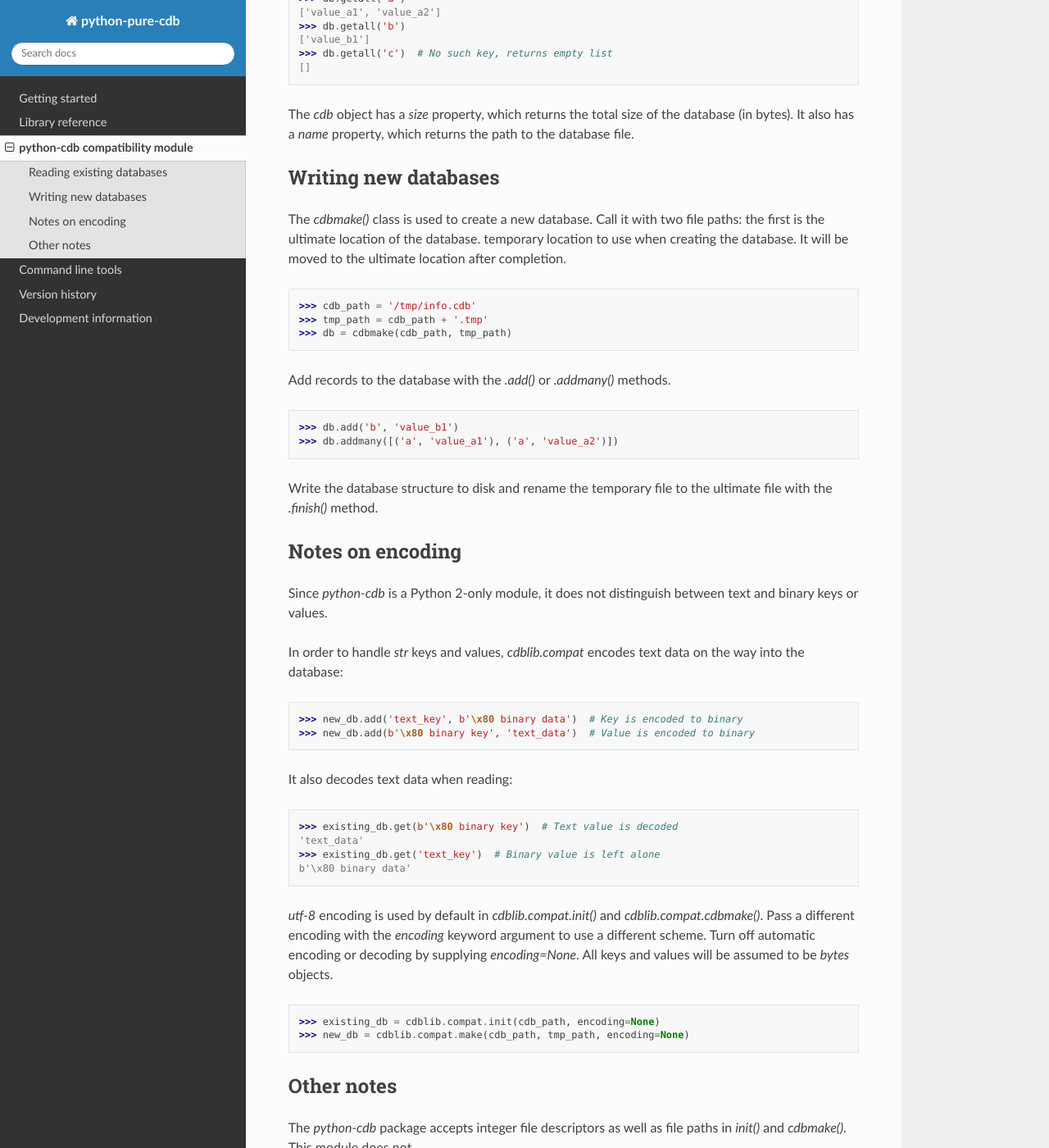
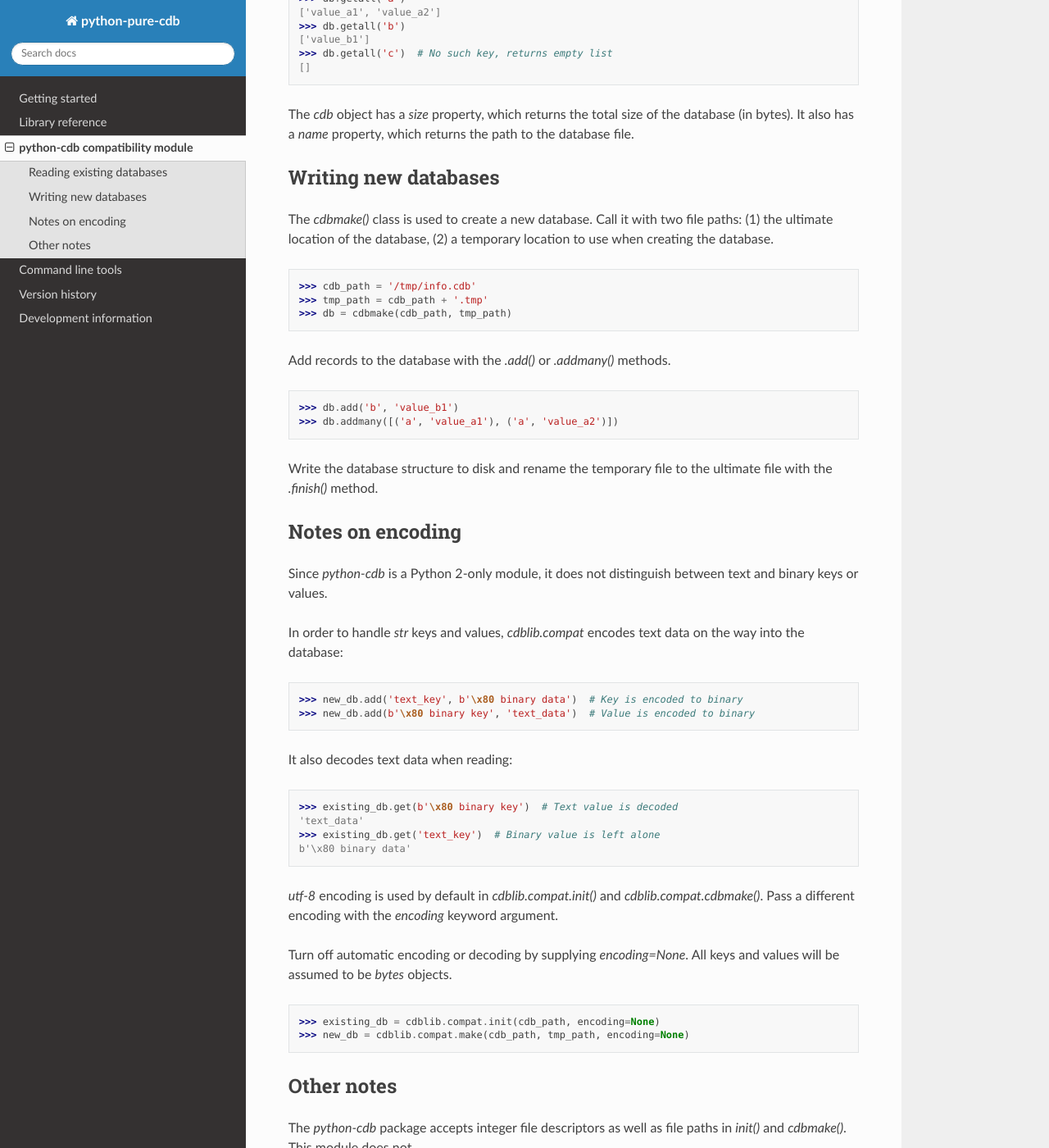
Before and after one commit to bbayles/python-pure-cdb, a Sphinx documentation site: the page built from docs/compat.rst, in a window 1280 px wide and 1400 px high, scrolled down 1676 px. Shown: the whole window at 82% size. Built offline with Sphinx 7.4.7 and the Read the Docs theme 2.0.0, drawn with Linux system fonts in a browser that asks for light colours; some of the changed text lies outside the part shown.

Commit message:
Docs cleanup

```diff
--- a/docs/compat.rst
+++ b/docs/compat.rst
@@ -41,7 +41,7 @@ The `.keys()` method returns a list of distinct keys from the database.
 
 The `cdb` object keeps an iterator over the distinct keys of the database.
 The `.firstkey()` method resets the iterator and returns the first stored key.
-The `.nextkey()` advances the iterator and returns the next key.
+`.nextkey()` advances the iterator and returns the next key.
 After exhausting the iterator, `None` will be returned until `.firstkey()` is
 called again.
 
@@ -91,9 +91,8 @@ Writing new databases
 ---------------------
 
 The `cdbmake()` class is used to create a new database. Call it with two
-file paths: the first is the ultimate location of the database.
-temporary location to use when creating the database.
-It will be moved to the ultimate location after completion.
+file paths: (1) the ultimate location of the database,
+(2) a temporary location to use when creating the database.
 
     >>> cdb_path = '/tmp/info.cdb'
     >>> tmp_path = cdb_path + '.tmp'
@@ -128,7 +127,8 @@ It also decodes text data when reading:
     b'\x80 binary data'
 
 `utf-8` encoding is used by default in `cdblib.compat.init()` and `cdblib.compat.cdbmake()`.
-Pass a different encoding with the `encoding` keyword argument to use a different scheme.
+Pass a different encoding with the `encoding` keyword argument.
+
 Turn off automatic encoding or decoding by supplying `encoding=None`.
 All keys and values will be assumed to be `bytes` objects.
 
```
